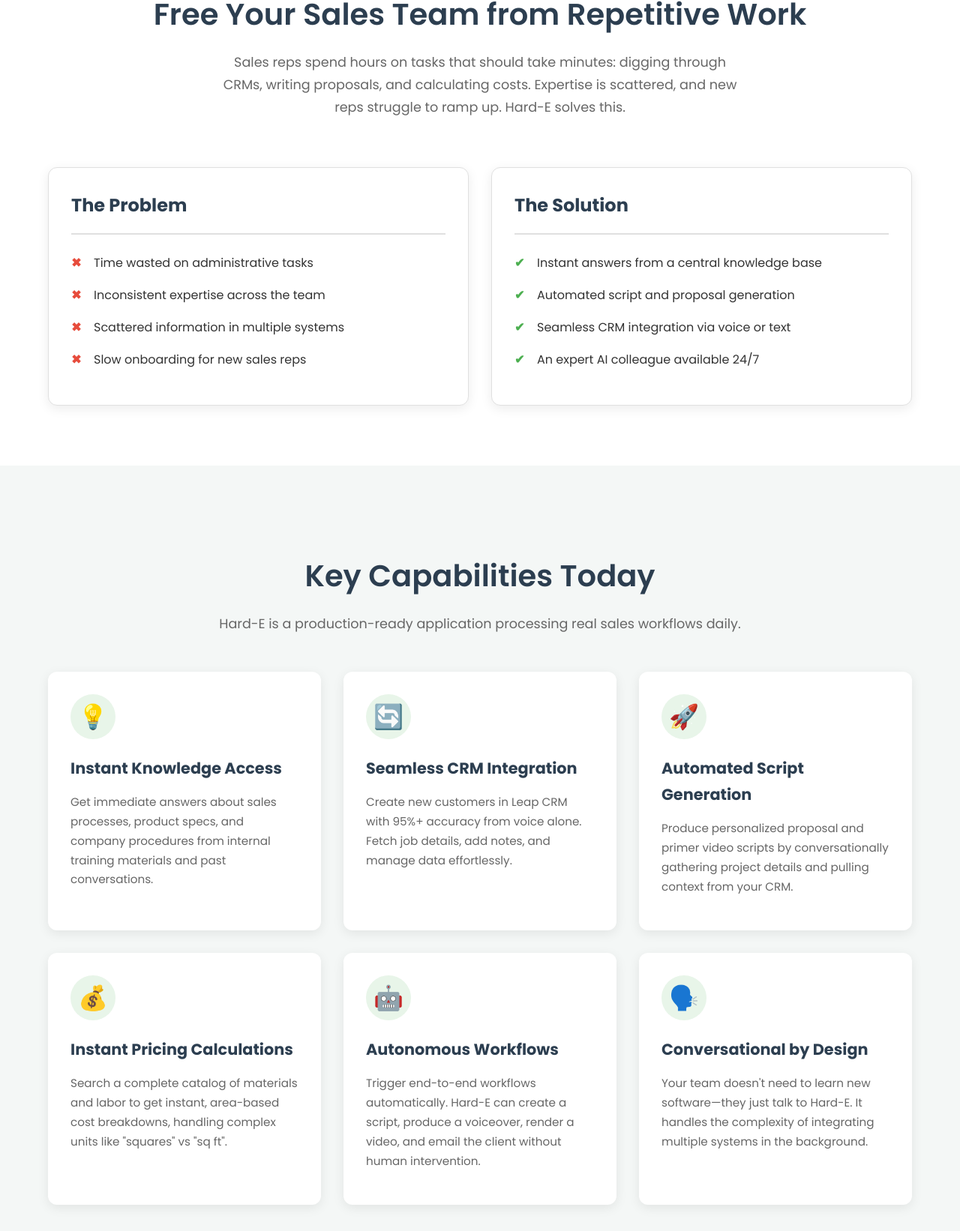
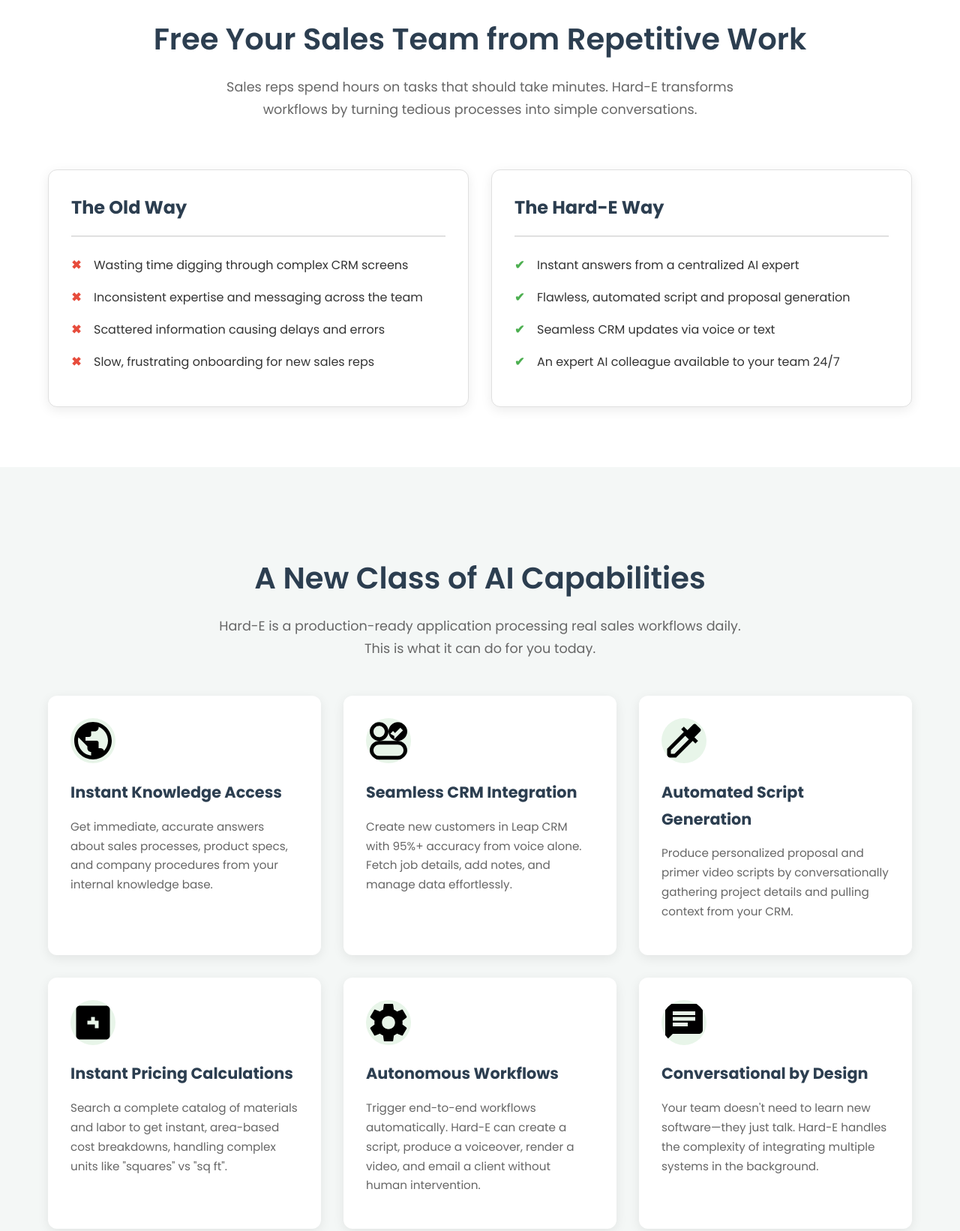
Before and after one commit to FotiosMpouris/Hard-E, a plain HTML site: page index.html in a window 1280 px wide. Shown: the part 708-2350 px from the top of the page at 75% size. Drawn offline with Linux system fonts and the light colour scheme.

Commit message:
Update index.html

```diff
--- a/index.html
+++ b/index.html
@@ -14,13 +14,13 @@
 
     <header class="header">
         <div class="container">
-            <div class="logo">
+            <a href="#" class="logo">
                 <img src="images/hard-e-logo.png" alt="Hard-E Logo">
                 <span>Hard-E</span>
-            </div>
+            </a>
             <nav class="nav">
                 <a href="#features">Capabilities</a>
-                <a href="#preview">Coming Soon</a>
+                <a href="#preview">API Trial</a>
                 <a href="https://calendly.com/fotiosmpouris/30min" target="_blank" class="button nav-button">Schedule Demo</a>
             </nav>
         </div>
@@ -29,9 +29,10 @@
     <main>
         <!-- HERO SECTION -->
         <section class="hero">
-            <div class="container hero-content">
-                <h1>Your Expert AI Sales Director is Ready 24/7</h1>
-                <p class="subtitle">Hard-E automates workflows, generates proposals, and integrates with your CRM through natural conversation. Stop clicking, start selling.</p>
+            <div class="hero-background-animation"></div>
+            <div class="container hero-content animate-on-load">
+                <h1>The AI Employee Has Arrived</h1>
+                <p class="subtitle">Hard-E is your autonomous Sales Director, built to execute workflows, generate proposals, and integrate with your CRM through natural conversation. Stop managing software. Start closing deals.</p>
                 <div class="cta-buttons">
                     <a href="https://calendly.com/fotiosmpouris/30min" target="_blank" class="button button-primary">Schedule a Free Demo</a>
                     <a href="#features" class="button button-secondary">Explore Capabilities</a>
@@ -42,25 +43,25 @@
         <!-- PROBLEM/SOLUTION SECTION -->
         <section class="section" id="problem">
             <div class="container text-center">
-                <h2 class="section-title">Free Your Sales Team from Repetitive Work</h2>
-                <p class="section-subtitle">Sales reps spend hours on tasks that should take minutes: digging through CRMs, writing proposals, and calculating costs. Expertise is scattered, and new reps struggle to ramp up. Hard-E solves this.</p>
+                <h2 class="section-title slide-in">Free Your Sales Team from Repetitive Work</h2>
+                <p class="section-subtitle slide-in">Sales reps spend hours on tasks that should take minutes. Hard-E transforms workflows by turning tedious processes into simple conversations.</p>
                 <div class="problem-solution-grid">
-                    <div class="card fade-in">
-                        <h3>The Problem</h3>
+                    <div class="card slide-in">
+                        <h3>The Old Way</h3>
                         <ul>
-                            <li>Time wasted on administrative tasks</li>
-                            <li>Inconsistent expertise across the team</li>
-                            <li>Scattered information in multiple systems</li>
-                            <li>Slow onboarding for new sales reps</li>
+                            <li>Wasting time digging through complex CRM screens</li>
+                            <li>Inconsistent expertise and messaging across the team</li>
+                            <li>Scattered information causing delays and errors</li>
+                            <li>Slow, frustrating onboarding for new sales reps</li>
                         </ul>
                     </div>
-                    <div class="card card-solution fade-in">
-                        <h3>The Solution</h3>
+                    <div class="card card-solution slide-in">
+                        <h3>The Hard-E Way</h3>
                         <ul>
-                            <li>Instant answers from a central knowledge base</li>
-                            <li>Automated script and proposal generation</li>
-                            <li>Seamless CRM integration via voice or text</li>
-                            <li>An expert AI colleague available 24/7</li>
+                            <li>Instant answers from a centralized AI expert</li>
+                            <li>Flawless, automated script and proposal generation</li>
+                            <li>Seamless CRM updates via voice or text</li>
+                            <li>An expert AI colleague available to your team 24/7</li>
                         </ul>
                     </div>
                 </div>
@@ -70,38 +71,62 @@
         <!-- CAPABILITIES / FEATURES SECTION -->
         <section class="section section-alt" id="features">
             <div class="container text-center">
-                <h2 class="section-title">Key Capabilities Today</h2>
-                <p class="section-subtitle">Hard-E is a production-ready application processing real sales workflows daily.</p>
+                <h2 class="section-title slide-in">A New Class of AI Capabilities</h2>
+                <p class="section-subtitle slide-in">Hard-E is a production-ready application processing real sales workflows daily. This is what it can do for you today.</p>
                 <div class="features-grid">
-                    <div class="feature-card fade-in">
-                        <div class="feature-icon">💡</div>
+                    <!-- Feature 1 -->
+                    <div class="feature-card slide-in">
+                        <div class="feature-icon-wrapper">
+                            <!-- Icon representing knowledge/intelligence -->
+                            <svg class="feature-icon" viewBox="0 0 24 24"><path d="M12 2C6.48 2 2 6.48 2 12s4.48 10 10 10 10-4.48 10-10S17.52 2 12 2zm-1 17.93c-3.95-.49-7-3.85-7-7.93 0-.62.08-1.21.21-1.79L9 15v1c0 1.1.9 2 2 2v1.93zm6.9-2.54c-.26-.81-1-1.39-1.9-1.39h-1v-3c0-.55-.45-1-1-1H8v-2h2c.55 0 1-.45 1-1V7h2c1.1 0 2-.9 2-2v-.41c2.93 1.19 5 4.06 5 7.41 0 2.08-.8 3.97-2.1 5.39z"/></svg>
+                        </div>
                         <h3>Instant Knowledge Access</h3>
-                        <p>Get immediate answers about sales processes, product specs, and company procedures from internal training materials and past conversations.</p>
+                        <p>Get immediate, accurate answers about sales processes, product specs, and company procedures from your internal knowledge base.</p>
                     </div>
-                    <div class="feature-card fade-in">
-                        <div class="feature-icon">🔄</div>
+                    <!-- Feature 2 -->
+                    <div class="feature-card slide-in">
+                        <div class="feature-icon-wrapper">
+                             <!-- Icon representing CRM sync/arrows -->
+                            <svg class="feature-icon" viewBox="0 0 24 24"><path d="M17 2.1c-2.76 0-5 2.24-5 5s2.24 5 5 5 5-2.24 5-5-2.24-5-5-5zm-1.89 7.4L13 8.25l1.41-1.41 1.08 1.08 2.83-2.83L19.71 6.5 15.11 11.1zM7 2.1C4.24 2.1 2 4.34 2 7.1s2.24 5 5 5 5-2.24 5-5-2.24-5-5-5zm0 8c-1.66 0-3-1.34-3-3s1.34-3 3-3 3 1.34 3 3-1.34 3-3 3zm10 2H7c-2.76 0-5 2.24-5 5s2.24 5 5 5h10c2.76 0 5-2.24 5-5s-2.24-5-5-5zm0 8H7c-1.66 0-3-1.34-3-3s1.34-3 3-3h10c1.66 0 3 1.34 3 3s-1.34 3-3 3z"/></svg>
+                        </div>
                         <h3>Seamless CRM Integration</h3>
                         <p>Create new customers in Leap CRM with 95%+ accuracy from voice alone. Fetch job details, add notes, and manage data effortlessly.</p>
                     </div>
-                    <div class="feature-card fade-in">
-                        <div class="feature-icon">🚀</div>
+                    <!-- Feature 3 -->
+                    <div class="feature-card slide-in">
+                        <div class="feature-icon-wrapper">
+                             <!-- Icon representing a magic wand or creation -->
+                            <svg class="feature-icon" viewBox="0 0 24 24"><path d="M20.71 5.63l-2.34-2.34c-.39-.39-1.02-.39-1.41 0l-3.12 3.12-1.93-1.93-1.41 1.41 1.42 1.42L3 16.25V21h4.75l8.92-8.92 1.42 1.42 1.41-1.41-1.93-1.93 3.12-3.12c.4-.39.4-1.03.01-1.42zM6.92 19H5v-1.92l7.66-7.66 1.92 1.92L6.92 19z"/></svg>
+                        </div>
                         <h3>Automated Script Generation</h3>
                         <p>Produce personalized proposal and primer video scripts by conversationally gathering project details and pulling context from your CRM.</p>
                     </div>
-                    <div class="feature-card fade-in">
-                        <div class="feature-icon">💰</div>
+                    <!-- Feature 4 -->
+                    <div class="feature-card slide-in">
+                        <div class="feature-icon-wrapper">
+                             <!-- Icon representing a calculator or money -->
+                            <svg class="feature-icon" viewBox="0 0 24 24"><path d="M19 3H5c-1.11 0-2 .9-2 2v14c0 1.1.89 2 2 2h14c1.1 0 2-.9 2-2V5c0-1.1-.9-2-2-2zm-2 10h-2v2h-2v-2H9v-2h2V9h2v2h2v2z"/></svg>
+                        </div>
                         <h3>Instant Pricing Calculations</h3>
                         <p>Search a complete catalog of materials and labor to get instant, area-based cost breakdowns, handling complex units like "squares" vs "sq ft".</p>
                     </div>
-                    <div class="feature-card fade-in">
-                        <div class="feature-icon">🤖</div>
+                    <!-- Feature 5 -->
+                    <div class="feature-card slide-in">
+                        <div class="feature-icon-wrapper">
+                             <!-- Icon representing gears or automation -->
+                            <svg class="feature-icon" viewBox="0 0 24 24"><path d="M19.43 12.98c.04-.32.07-.64.07-.98s-.03-.66-.07-.98l2.11-1.65c.19-.15.24-.42.12-.64l-2-3.46c-.12-.22-.39-.3-.61-.22l-2.49 1c-.52-.4-1.08-.73-1.69-.98l-.38-2.65C14.46 2.18 14.25 2 14 2h-4c-.25 0-.46.18-.49.42l-.38 2.65c-.61.25-1.17.59-1.69.98l-2.49-1c-.23-.09-.49 0-.61.22l-2 3.46c-.13.22-.07.49.12.64l2.11 1.65c-.04.32-.07.65-.07.98s.03.66.07.98l-2.11 1.65c-.19.15-.24.42-.12.64l2 3.46c.12.22.39.3.61.22l2.49-1c.52.4 1.08.73 1.69.98l.38 2.65c.03.24.24.42.49.42h4c.25 0 .46-.18.49-.42l.38-2.65c.61-.25 1.17-.59 1.69-.98l2.49 1c.23.09.49 0 .61-.22l2-3.46c.12-.22.07-.49-.12-.64l-2.11-1.65zM12 15.5c-1.93 0-3.5-1.57-3.5-3.5s1.57-3.5 3.5-3.5 3.5 1.57 3.5 3.5-1.57 3.5-3.5 3.5z"/></svg>
+                        </div>
                         <h3>Autonomous Workflows</h3>
-                        <p>Trigger end-to-end workflows automatically. Hard-E can create a script, produce a voiceover, render a video, and email the client without human intervention.</p>
+                        <p>Trigger end-to-end workflows automatically. Hard-E can create a script, produce a voiceover, render a video, and email a client without human intervention.</p>
                     </div>
-                    <div class="feature-card fade-in">
-                        <div class="feature-icon">🗣️</div>
+                    <!-- Feature 6 -->
+                    <div class="feature-card slide-in">
+                         <div class="feature-icon-wrapper">
+                             <!-- Icon representing conversation bubbles -->
+                            <svg class="feature-icon" viewBox="0 0 24 24"><path d="M20 2H4c-1.1 0-2 .9-2 2v18l4-4h14c1.1 0 2-.9 2-2V4c0-1.1-.9-2-2-2zM6 9h12v2H6V9zm8 5H6v-2h8v2zm4-6H6V6h12v2z"/></svg>
+                        </div>
                         <h3>Conversational by Design</h3>
-                        <p>Your team doesn't need to learn new software—they just talk to Hard-E. It handles the complexity of integrating multiple systems in the background.</p>
+                        <p>Your team doesn't need to learn new software—they just talk. Hard-E handles the complexity of integrating multiple systems in the background.</p>
                     </div>
                 </div>
             </div>
@@ -110,16 +135,15 @@
         <!-- COMING SOON / API PREVIEW SECTION -->
         <section class="section" id="preview">
             <div class="container text-center">
-                <h2 class="section-title">Coming Soon: Try Hard-E with Your Own Data</h2>
-                <p class="section-subtitle">We are building a secure way for you to test-drive Hard-E using your own Leap CRM instance for a limited time. Experience the power of an AI Sales Director firsthand.</p>
-                <div class="preview-box fade-in">
-                    <h3>Get Notified When It's Ready</h3>
-                    <p>Enter your email to be the first to know when the live trial is available.</p>
+                <div class="preview-box slide-in">
+                    <h2 class="section-title">Coming Soon: Try Hard-E with Your Own Data</h2>
+                    <p class="section-subtitle">We are building a secure way for you to test-drive Hard-E using your own Leap CRM instance. Experience the power of an AI Sales Director firsthand.</p>
+                    <h3>Get Notified at Launch</h3>
                     <form class="notify-form">
                         <input type="email" placeholder="Enter your email address..." required>
                         <button type="submit" class="button button-primary">Notify Me</button>
                     </form>
-                    <small>We will only use your email to notify you about the trial launch.</small>
+                    <small>No spam. We will only use your email to notify you about the trial launch.</small>
                 </div>
             </div>
         </section>
@@ -127,9 +151,9 @@
         <!-- TECHNICAL DEEP DIVE SECTION -->
         <section class="section section-alt" id="technical">
             <div class="container text-center">
-                 <h2 class="section-title">What Makes Hard-E Different?</h2>
-                 <p class="section-subtitle">Hard-E isn't just an assistant that answers questions—it's an AI employee that executes tasks. It's built on a sophisticated multi-agent architecture, allowing it to understand complex requests and manage multi-step workflows. This is the future of intelligent automation.</p>
-                 <a href="hard-e-technical.html" class="button button-secondary">View Technical Architecture →</a>
+                 <h2 class="section-title slide-in">What Makes Hard-E Different?</h2>
+                 <p class="section-subtitle slide-in">Hard-E isn't just an assistant that answers questions—it's an AI employee that executes tasks. It's built on a sophisticated multi-agent architecture, allowing it to understand complex requests and manage multi-step workflows. This is the future of intelligent automation.</p>
+                 <a href="hard-e-technical.html" target="_blank" class="button button-secondary slide-in">View Technical Architecture →</a>
             </div>
         </section>
 
```
